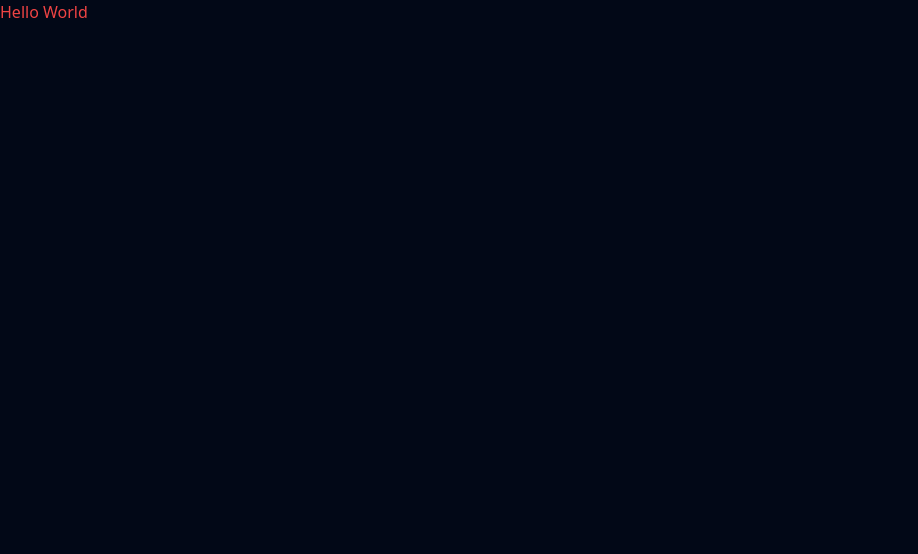
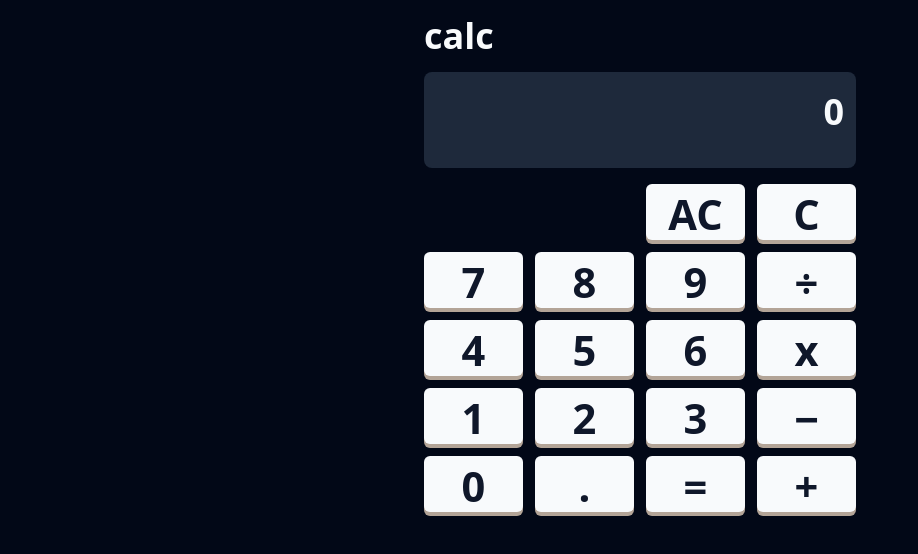
Before and after one commit to orlandodiazc/mathematicians, a React (Vite) app: page / in a window 1280 px wide. Shown: the top 554 px of the page, without its empty margins (0-918 px from the left). Built offline with nearby package versions, Linux system fonts and the light colour scheme.

Commit message:
Add calculator

```diff
--- a/package.json
+++ b/package.json
@@ -10,6 +10,7 @@
     "preview": "vite preview"
   },
   "dependencies": {
+    "@fontsource-variable/league-spartan": "^5.0.5",
     "@radix-ui/react-slot": "^1.0.2",
     "class-variance-authority": "^0.7.0",
     "clsx": "^2.0.0",
--- a/src/App.tsx
+++ /dev/null
@@ -1,5 +0,0 @@
-function App() {
-  return <h1 className="text-red-500">Hello World</h1>
-}
-
-export default App
--- a/src/components/ui/button.tsx
+++ b/src/components/ui/button.tsx
@@ -5,22 +5,23 @@ import { cva, type VariantProps } from "class-variance-authority"
 import { cn } from "@/lib/utils"
 
 const buttonVariants = cva(
-  "inline-flex items-center justify-center rounded-md text-sm font-medium ring-offset-background transition-colors focus-visible:outline-none focus-visible:ring-2 focus-visible:ring-ring focus-visible:ring-offset-2 disabled:pointer-events-none disabled:opacity-50",
+  "inline-flex items-center justify-center rounded-md ring-offset-background transition-colors focus-visible:outline-none focus-visible:ring-2 focus-visible:ring-ring focus-visible:ring-offset-2 disabled:pointer-events-none disabled:opacity-50",
   {
     variants: {
       variant: {
-        default: "bg-primary text-primary-foreground hover:bg-primary/90",
+        default:
+          "bg-primary text-[2.6rem] font-bold text-primary-foreground shadow-[0_4px_0_0_rgba(179,164,151,1)] hover:bg-primary/90",
         destructive:
           "bg-destructive text-destructive-foreground hover:bg-destructive/90",
         outline:
           "border border-input bg-background hover:bg-accent hover:text-accent-foreground",
         secondary:
-          "bg-secondary text-secondary-foreground hover:bg-secondary/80",
+          "bg-secondary text-5xl font-semibold text-secondary-foreground hover:bg-secondary/80",
         ghost: "hover:bg-accent hover:text-accent-foreground",
         link: "text-primary underline-offset-4 hover:underline",
       },
       size: {
-        default: "h-10 px-4 py-2",
+        default: "h-14 px-4 pt-1",
         sm: "h-9 rounded-md px-3",
         lg: "h-11 rounded-md px-8",
         icon: "h-10 w-10",
@@ -32,6 +33,8 @@ const buttonVariants = cva(
     },
   }
 )
+
+export type Variants = VariantProps<typeof buttonVariants>["variant"]
 
 export interface ButtonProps
   extends React.ButtonHTMLAttributes<HTMLButtonElement>,
--- a/src/index.css
+++ b/src/index.css
@@ -4,6 +4,7 @@
 
 @layer base {
   :root {
+    --font-sans: "League Spartan Variable";
     --background: 222.2 84% 4.9%;
     --foreground: 210 40% 98%;
 
--- /dev/null
+++ b/src/lib/logic/operate.ts
@@ -0,0 +1,33 @@
+import { type Operator } from "@/types/calculator"
+
+const operate = (
+  stringOne: string | null,
+  operator: Operator,
+  stringTwo: string | null
+) => {
+  console.log(stringOne, stringTwo, operator)
+  const numberOne = Number(stringOne)
+  const numberTwo = Number(stringTwo)
+  if (operator === "+") {
+    return parseFloat((numberOne + numberTwo).toFixed(3)).toString()
+  }
+  if (operator === "-") {
+    return parseFloat((numberOne - numberTwo).toFixed(3)).toString()
+  }
+  if (operator === "x") {
+    return parseFloat((numberOne * numberTwo).toFixed(3)).toString()
+  }
+  if (operator === "÷") {
+    if (numberTwo === 0 || isNaN(numberTwo)) {
+      return "Can't divide by 0."
+    } else {
+      return parseFloat((numberOne / numberTwo).toFixed(3)).toString()
+    }
+  }
+  // if (operator === "%") {
+  //   return (numberOne % numberTwo).toString()
+  // }
+  throw Error(`Unknown operator '${operator}'`)
+}
+
+export default operate
--- a/src/main.tsx
+++ b/src/main.tsx
@@ -1,10 +1,14 @@
-import React from 'react'
-import ReactDOM from 'react-dom/client'
-import App from './App.tsx'
-import './index.css'
+import React from "react"
+import ReactDOM from "react-dom/client"
 
-ReactDOM.createRoot(document.getElementById('root')!).render(
+// Supports weights 100-900
+import "@fontsource-variable/league-spartan"
+import "./index.css"
+
+import Calculator from "./pages/calculator"
+
+ReactDOM.createRoot(document.getElementById("root")!).render(
   <React.StrictMode>
-     <App />
-  </React.StrictMode>,
+    <Calculator />
+  </React.StrictMode>
 )
--- /dev/null
+++ b/src/pages/calculator.tsx
@@ -0,0 +1,130 @@
+import { useState } from "react"
+
+import { CalculatorData, Digit, Operator } from "@/types/calculator"
+import operate from "@/lib/logic/operate"
+import { cn } from "@/lib/utils"
+import { Button } from "@/components/ui/button"
+
+export default function Calculator() {
+  const [display, setDisplay] = useState<CalculatorData>({
+    total: null,
+    next: "0",
+    operator: null,
+  })
+
+  function onDigitClick(digit: Digit) {
+    if (
+      (display.next === "0" && digit === "0") ||
+      (!display.operator && !display.next)
+    ) {
+      //Check display length and next and total
+      return
+    }
+    const newNext =
+      display.next === "0" || !display.next ? digit : display.next + digit
+
+    setDisplay({
+      ...display,
+      next: newNext,
+    })
+  }
+
+  function onOperatorClick(newOperator: Operator) {
+    if (display.operator && display.next) {
+      setDisplay({
+        total: operate(display.total, display.operator, display.next),
+        operator: newOperator,
+        next: null,
+      })
+    } else {
+      setDisplay({
+        total: display.next ? display.next : display.total,
+        operator: newOperator,
+        next: null,
+      })
+    }
+  }
+  function onEqualClick() {
+    if (!display.next || !display.total || !display.operator) return
+    setDisplay({
+      total: operate(display.total, display.operator, display.next),
+      operator: null,
+      next: null,
+    })
+  }
+
+  function onCommaClick() {
+    if (display.next?.includes(".") || (!display.operator && !display.next))
+      return
+
+    if (display.next) {
+      setDisplay({ ...display, next: display.next + "." })
+    } else {
+      setDisplay({ ...display, next: "0." })
+    }
+  }
+
+  function onDeleteClick() {
+    if (!display.next || (display.next === "0" && !display.total)) return
+    setDisplay({
+      ...display,
+      next: display.next.slice(0, -1),
+    })
+  }
+
+  function onResetClick() {
+    setDisplay({
+      total: null,
+      next: "0",
+      operator: null,
+    })
+  }
+  const { total, next, operator } = display
+  return (
+    <div
+      id="calculator"
+      className="mx-auto flex max-w-md flex-col gap-4 px-2 py-4"
+    >
+      <h1 className="text-4xl font-bold">calc</h1>
+      <div
+        data-testid="display"
+        className="h-24 rounded-lg bg-secondary px-3 pb-3 pt-5 text-end"
+      >
+        <div className="text-4xl font-bold">
+          {total}
+          {operator}
+        </div>
+        <div
+          className={cn(
+            "text-lg font-bold",
+            next === "0" && !total ? "text-4xl font-bold" : null
+          )}
+        >
+          {next}
+        </div>
+      </div>
+      <div className="grid grid-cols-4 gap-3">
+        <Button className="col-start-3" onClick={onResetClick}>
+          AC
+        </Button>
+        <Button onClick={onDeleteClick}>C</Button>
+        <Button onClick={() => onDigitClick("7")}>7</Button>
+        <Button onClick={() => onDigitClick("8")}>8</Button>
+        <Button onClick={() => onDigitClick("9")}>9</Button>
+        <Button onClick={() => onOperatorClick("÷")}>÷</Button>
+        <Button onClick={() => onDigitClick("4")}>4</Button>
+        <Button onClick={() => onDigitClick("5")}>5</Button>
+        <Button onClick={() => onDigitClick("6")}>6</Button>
+        <Button onClick={() => onOperatorClick("x")}>x</Button>
+        <Button onClick={() => onDigitClick("1")}>1</Button>
+        <Button onClick={() => onDigitClick("2")}>2</Button>
+        <Button onClick={() => onDigitClick("3")}>3</Button>
+        <Button onClick={() => onOperatorClick("-")}>−</Button>
+        <Button onClick={() => onDigitClick("0")}>0</Button>
+        <Button onClick={onCommaClick}>.</Button>
+        <Button onClick={onEqualClick}>=</Button>
+        <Button onClick={() => onOperatorClick("+")}>+</Button>
+      </div>
+    </div>
+  )
+}
--- /dev/null
+++ b/src/types/calculator.ts
@@ -0,0 +1,7 @@
+export type Operator = "+" | "-" | "x" | "÷"
+export type CalculatorData = {
+  total: string | null
+  next: string | null
+  operator: Operator | null
+}
+export type Digit = "0" | "1" | "2" | "3" | "4" | "5" | "6" | "7" | "8" | "9"
--- a/tailwind.config.js
+++ b/tailwind.config.js
@@ -1,4 +1,5 @@
 /** @type {import('tailwindcss').Config} */
+const defaultTheme = require("tailwindcss/defaultTheme")
 module.exports = {
   darkMode: ["class"],
   content: ["./index.html", "./src/**/*.{js,ts,jsx,tsx}"],
@@ -11,6 +12,9 @@ module.exports = {
       },
     },
     extend: {
+      fontFamily: {
+        sans: ["var(--font-sans)", ...defaultTheme.fontFamily.sans],
+      },
       colors: {
         border: "hsl(var(--border))",
         input: "hsl(var(--input))",
@@ -69,4 +73,4 @@ module.exports = {
     },
   },
   plugins: [require("tailwindcss-animate")],
-};
+}
```
Also changed, not shown: 2 other files (tests, documents, lock files or other folders).
